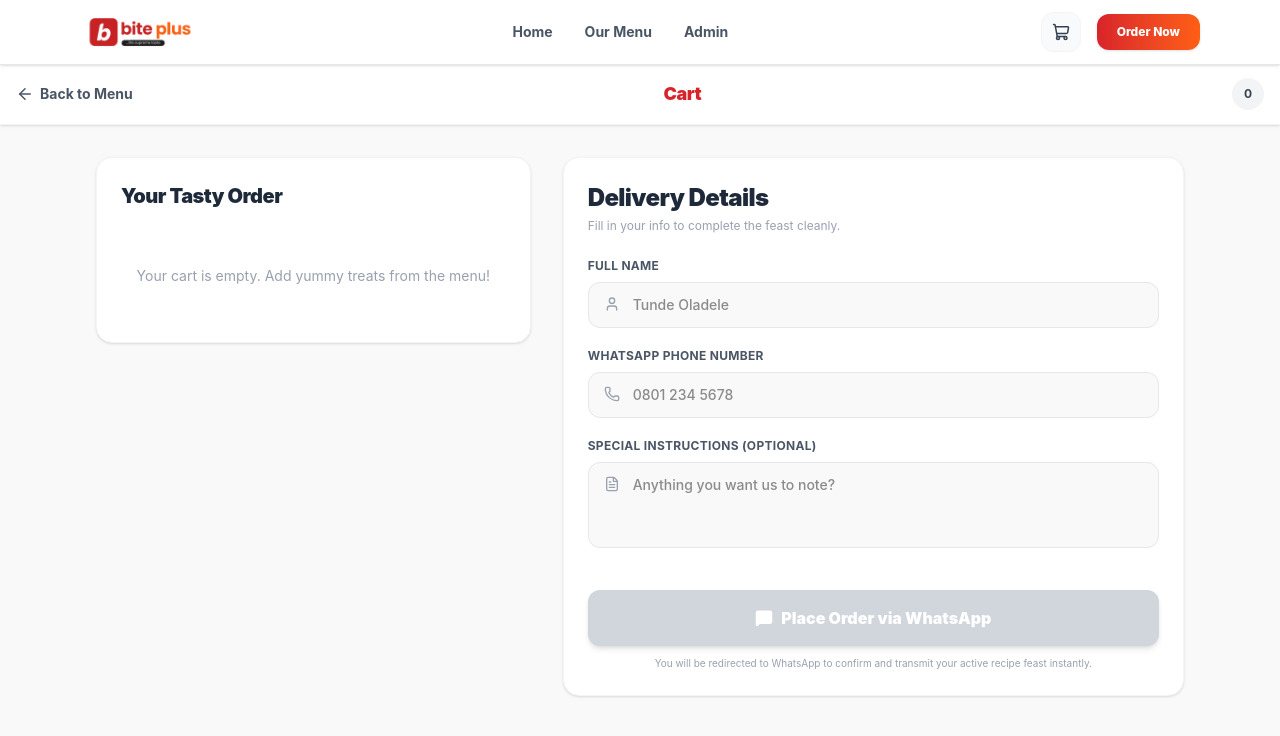
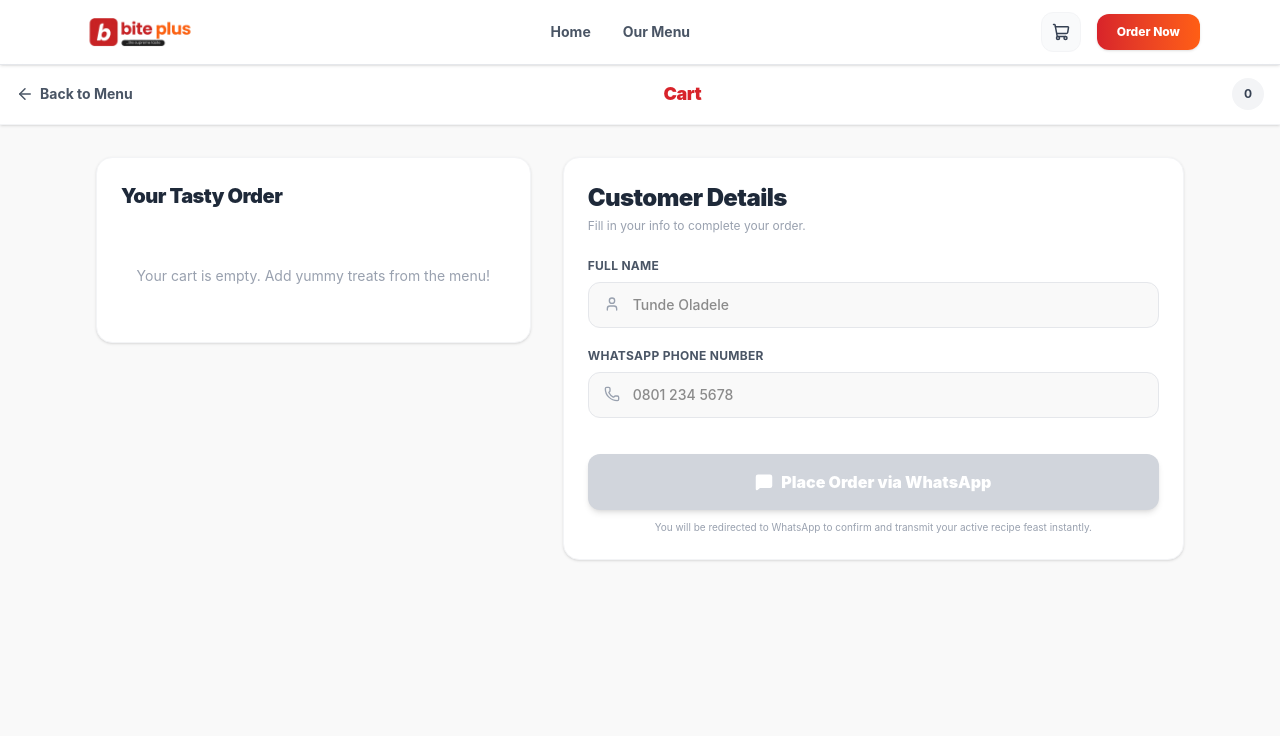
Before and after one commit to SIYD-TECH/biteplus, a React (Vite) app: page /cart in a window 1280 px wide. Shown: the top 736 px of the page. Built offline with nearby package versions, Linux system fonts and the light colour scheme.

Commit message:
feat: remove Admin link from Navbar and update Checkout component to simplify order processing

```diff
--- a/src/components/common/Navbar.jsx
+++ b/src/components/common/Navbar.jsx
@@ -46,13 +46,6 @@ export default function Navbar({ cartCount = 0 }) {
               to="/menu"
             >
               Our Menu
-            </Link>
-
-            <Link
-              className={`text-sm font-bold transition-colors ${isActive("/menu") ? "text-[#FF5E14]" : "text-gray-600 hover:text-[#FF5E14]"}`}
-              to="/admin"
-            >
-              Admin
             </Link>
           </div>
 
@@ -139,19 +132,6 @@ export default function Navbar({ cartCount = 0 }) {
                 <UtensilsCrossed size={18} />
                 <span>Our Menu</span>
               </Link>
-
-              <Link
-                to="/admin"
-                onClick={() => setIsMobileMenuOpen(false)}
-                className={`flex items-center gap-3 px-4 py-3 rounded-xl text-sm font-bold transition-all ${
-                  isActive("/admin")
-                    ? "bg-red-50 text-[#D8232A]"
-                    : "text-gray-400 hover:bg-gray-50 hover:text-gray-700"
-                }`}
-              >
-                <ShieldCheck size={18} />
-                <span>Admin dashboard</span>
-              </Link>
             </div>
           </div>
 
@@ -163,7 +143,7 @@ export default function Navbar({ cartCount = 0 }) {
               className="w-full block"
             >
               <button className="w-full bg-gradient-to-r from-[#D8232A] to-[#FF5E14] text-white font-black text-center py-3.5 rounded-xl text-xs shadow-md shadow-red-500/10 active:scale-[0.98] transition-all cursor-pointer">
-                Order Feast Now 🍔
+                Order Now
               </button>
             </Link>
           </div>
--- a/src/pages/Checkout.jsx
+++ b/src/pages/Checkout.jsx
@@ -35,8 +35,10 @@ export default function Checkout({
     (sum, item) => sum + item.price * item.quantity,
     0,
   );
-  const deliveryFee = subtotal > 0 ? 700 : 0;
-  const totalAmount = subtotal + deliveryFee;
+
+  const orderId = `BP-${Math.floor(1000 + Math.random() * 9000)}`
+
+  const totalAmount = subtotal;
 
   // Handle text input changes
   const handleInputChange = (e) => {
@@ -64,6 +66,7 @@ export default function Checkout({
     const textMessage =
       `*NEW BITE PLUS ORDER* \n` +
       `----------------------------------\n` +
+      `*Order ID* ${orderId}`+
       ` *Branch:* ${selectedLocation}\n\n` +
       ` *Customer Details:*\n` +
       `• Name: ${formData.fullName}\n` +
@@ -72,18 +75,15 @@ export default function Checkout({
       `${itemsText}\n\n` +
       `----------------------------------\n` +
       `• Subtotal: ₦${subtotal.toLocaleString()}\n` +
-      `• Delivery Fee: ₦${deliveryFee.toLocaleString()}\n` +
       ` *Total Bill:* ₦${totalAmount.toLocaleString()}\n` +
-      `----------------------------------\n` +
-      `${formData.specialInstructions ? `*Special Instructions:* ${formData.specialInstructions}` : ""}`;
+      `----------------------------------\n`;
 
 
     const newOrderRecord = {
-      id: `BP-${Math.floor(1000 + Math.random() * 9000)}`,
+      id: `${orderId}`,
       fullName: formData.fullName,
       phone: formData.phone,
       branch: selectedLocation || "Ogbomoso",
-      // Formats the items layout to perfectly match your Admin dashboard rows
       itemsText: cart
         .map(
           (item) =>
@@ -91,9 +91,7 @@ export default function Checkout({
         )
         .join("\n"),
       subtotal: subtotal,
-      deliveryFee: deliveryFee,
       totalAmount: totalAmount,
-      specialInstructions: formData.specialInstructions,
       status: "Pending",
       timestamp: "Just now",
     };
@@ -122,12 +120,9 @@ export default function Checkout({
     // Clear the cart state after order dispatch action triggers
     onOrderPlaced();
 
-    // Flush text input fields clean
     setFormData({
       fullName: "",
-      address: "",
       phone: "",
-      specialInstructions: "",
     });
   };
 
@@ -203,18 +198,12 @@ export default function Checkout({
                   <span>Subtotal</span>
                   <span>₦{subtotal.toLocaleString()}</span>
                 </div>
-                <div className="flex justify-between">
-                  <span>Delivery Fee</span>
-                  <span>₦{deliveryFee.toLocaleString()}</span>
-                </div>
               </div>
             </div>
           )}
         </div>
 
-        {/* 🏢 DESKTOP LAYOUT AND CORE WEB SHELL */}
         <div className="grid grid-cols-1 md:grid-cols-12 gap-8 items-start">
-          {/* LEFT COLUMN: ITEMIZED BREAKDOWN LIST */}
           <div className="hidden md:block md:col-span-5 bg-white border border-gray-100 rounded-2xl p-6 shadow-sm">
             <h3 className="text-xl font-black tracking-tight mb-6 text-gray-800">
               Your Tasty Order
@@ -277,12 +266,6 @@ export default function Checkout({
                       ₦{subtotal.toLocaleString()}
                     </span>
                   </div>
-                  <div className="flex justify-between">
-                    <span>Delivery Fee</span>
-                    <span className="font-semibold text-gray-800">
-                      ₦{deliveryFee.toLocaleString()}
-                    </span>
-                  </div>
                   <div className="flex justify-between pt-3 border-t border-gray-100 text-[#1E1E1E]">
                     <span className="text-base font-black">Total Amount</span>
                     <span className="text-xl font-black text-[#D8232A]">
@@ -294,19 +277,17 @@ export default function Checkout({
             )}
           </div>
 
-          {/* RIGHT COLUMN: REVENUE-DELIVERY FORM FIELDS */}
           <div className="md:col-span-7 bg-white border border-gray-100 rounded-2xl p-6 shadow-sm">
             <div className="mb-6">
               <h3 className="text-2xl font-black tracking-tight text-gray-800">
-                Delivery Details
+               Customer Details
               </h3>
               <p className="text-gray-400 text-xs mt-1">
-                Fill in your info to complete the feast cleanly.
+                Fill in your info to complete your order.
               </p>
             </div>
 
             <form onSubmit={handlePlaceOrder} className="space-y-5">
-              {/* INPUT field 1: Full Name */}
               <div>
                 <label className="block text-xs font-bold text-gray-600 uppercase tracking-wide mb-2">
                   Full Name
@@ -350,28 +331,8 @@ export default function Checkout({
                 </div>
               </div>
 
-              {/* INPUT field 4: Special Instructions */}
-              <div>
-                <label className="block text-xs font-bold text-gray-600 uppercase tracking-wide mb-2">
-                  Special Instructions (Optional)
-                </label>
-                <div className="relative">
-                  <FileText
-                    size={16}
-                    className="absolute left-4 top-3.5 text-gray-400"
-                  />
-                  <textarea
-                    name="specialInstructions"
-                    rows="3"
-                    value={formData.specialInstructions}
-                    onChange={handleInputChange}
-                    placeholder="Anything you want us to note?"
-                    className="w-full pl-11 pr-4 py-3 bg-[#F9F9F9] border border-gray-200 rounded-xl focus:outline-none focus:border-[#FF5E14] focus:bg-white text-sm font-medium transition-all resize-none"
-                  />
-                </div>
-              </div>
 
-              {/* WHATSAPP CTA DISPATCH ACTION TRIGGER */}
+
               <div className="pt-4">
                 <button
                   type="submit"
```
